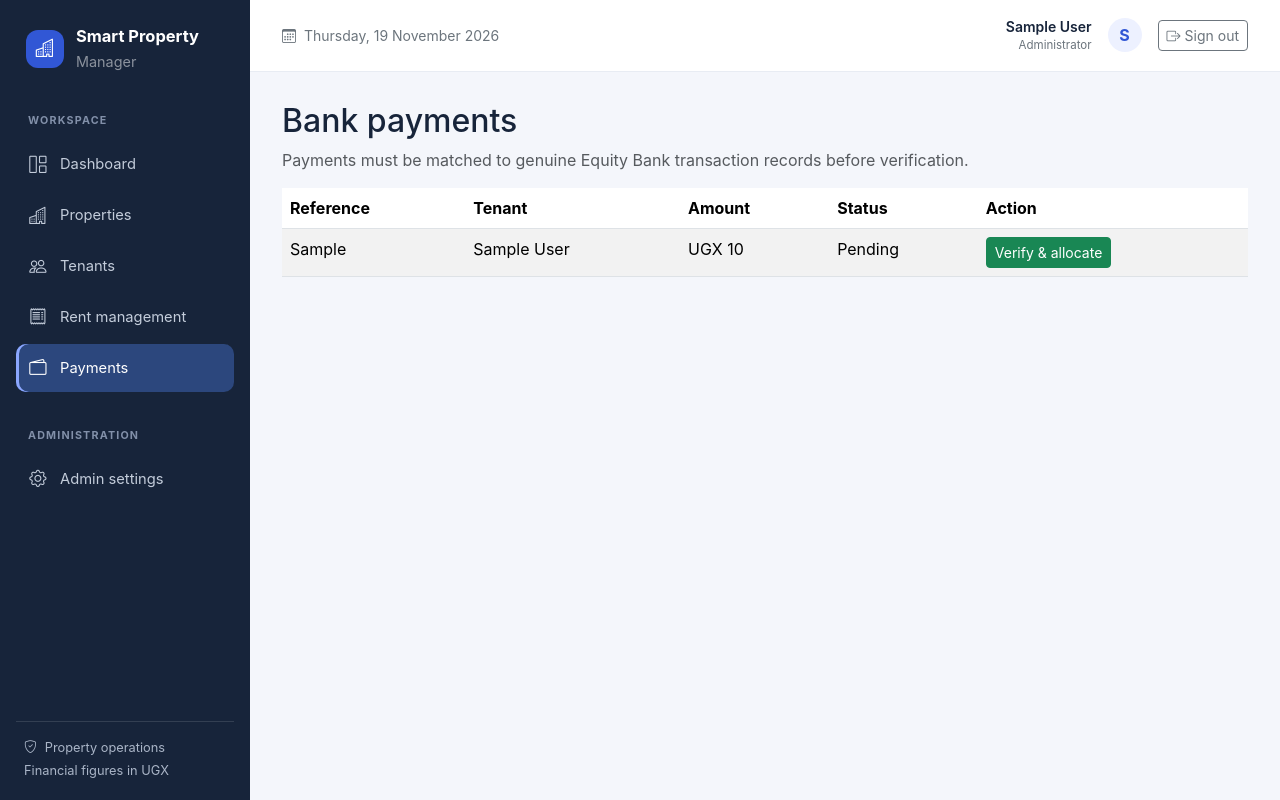
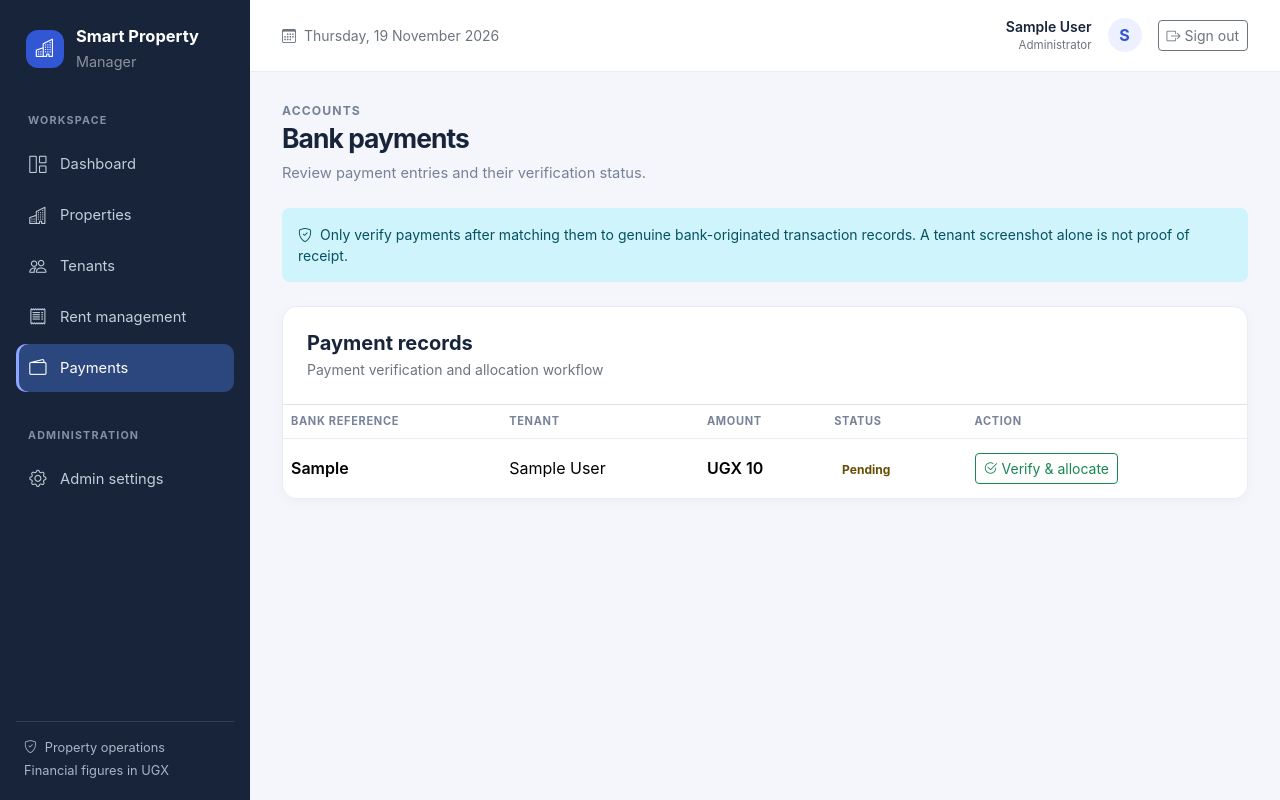
Before and after one commit to Waryd000/smart-property-manager, a Django app: page /payments/ in a window 1280 px wide. Run offline with Django 5.2, Linux system fonts and the light colour scheme; a user stored in the database is signed in; tables that the repository leaves empty hold one stand-in row (values such as "Sample post"); parts of the project's set-up code (start-up, migrations or seed data) failed here and were passed over.

Commit message:
Refresh payment register and verification actions

```diff
--- a/templates/rent/payments.html
+++ b/templates/rent/payments.html
@@ -1 +1,40 @@
-{% extends "base.html" %}{% block content %}<h2>Bank payments</h2><p class="text-muted">Payments must be matched to genuine Equity Bank transaction records before verification.</p><table class="table table-striped"><thead><tr><th>Reference</th><th>Tenant</th><th>Amount</th><th>Status</th><th>Action</th></tr></thead><tbody>{% for p in payments %}<tr><td>{{ p.bank_reference }}</td><td>{{ p.tenant }}</td><td>UGX {{ p.amount|floatformat:0 }}</td><td>{{ p.get_status_display }}</td><td>{% if p.status == "PENDING" %}<form method="post" action="{% url 'verify-payment' p.pk %}">{% csrf_token %}<button class="btn btn-sm btn-success">Verify & allocate</button></form>{% endif %}</td></tr>{% empty %}<tr><td colspan="5">No payments recorded.</td></tr>{% endfor %}</tbody></table>{% endblock %}
+{% extends "base.html" %}
+{% block title %}Payments · Smart Property Manager{% endblock %}
+{% block content %}
+<div class="mb-4">
+  <div class="spm-eyebrow">Accounts</div>
+  <h1 class="spm-page-title">Bank payments</h1>
+  <p class="spm-subtitle">Review payment entries and their verification status.</p>
+</div>
+<div class="alert alert-info border-0 rounded-3 small mb-4"><i class="bi bi-shield-check me-2"></i>Only verify payments after matching them to genuine bank-originated transaction records. A tenant screenshot alone is not proof of receipt.</div>
+<section class="spm-card overflow-hidden">
+  <div class="p-3 p-lg-4 border-bottom"><h2 class="h5 fw-bold mb-1">Payment records</h2><p class="small text-secondary mb-0">Payment verification and allocation workflow</p></div>
+  <div class="table-responsive">
+    <table class="table spm-table mb-0">
+      <thead><tr><th>Bank reference</th><th>Tenant</th><th>Amount</th><th>Status</th><th>Action</th></tr></thead>
+      <tbody>
+        {% for p in payments %}
+        <tr>
+          <td class="fw-semibold">{{ p.bank_reference }}</td>
+          <td>{{ p.tenant }}</td>
+          <td class="fw-semibold">UGX {{ p.amount|floatformat:0 }}</td>
+          <td>
+            {% if p.status == "VERIFIED" %}<span class="badge rounded-pill text-bg-success-subtle text-success-emphasis">Verified</span>
+            {% elif p.status == "PENDING" %}<span class="badge rounded-pill text-bg-warning-subtle text-warning-emphasis">Pending</span>
+            {% elif p.status == "REJECTED" %}<span class="badge rounded-pill text-bg-danger-subtle text-danger-emphasis">Rejected</span>
+            {% else %}<span class="badge rounded-pill text-bg-secondary-subtle text-secondary-emphasis">{{ p.get_status_display }}</span>{% endif %}
+          </td>
+          <td>
+            {% if p.status == "PENDING" %}
+            <form method="post" action="{% url 'verify-payment' p.pk %}">{% csrf_token %}<button class="btn btn-sm btn-outline-success"><i class="bi bi-check2-circle me-1"></i>Verify & allocate</button></form>
+            {% else %}<span class="text-secondary small">No action</span>{% endif %}
+          </td>
+        </tr>
+        {% empty %}
+        <tr><td colspan="5" class="text-center text-secondary py-5"><i class="bi bi-wallet2 fs-3 d-block mb-2"></i>No payments recorded yet.</td></tr>
+        {% endfor %}
+      </tbody>
+    </table>
+  </div>
+</section>
+{% endblock %}
```
